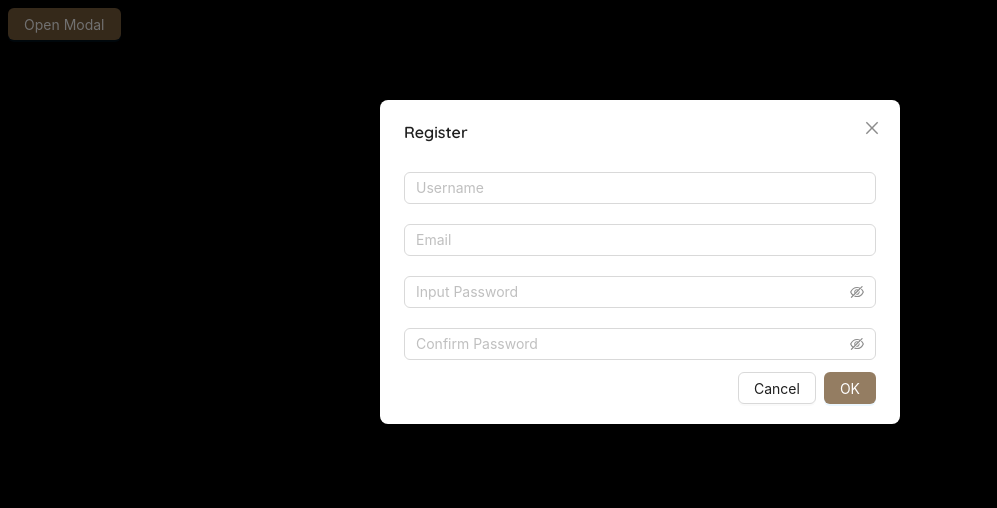
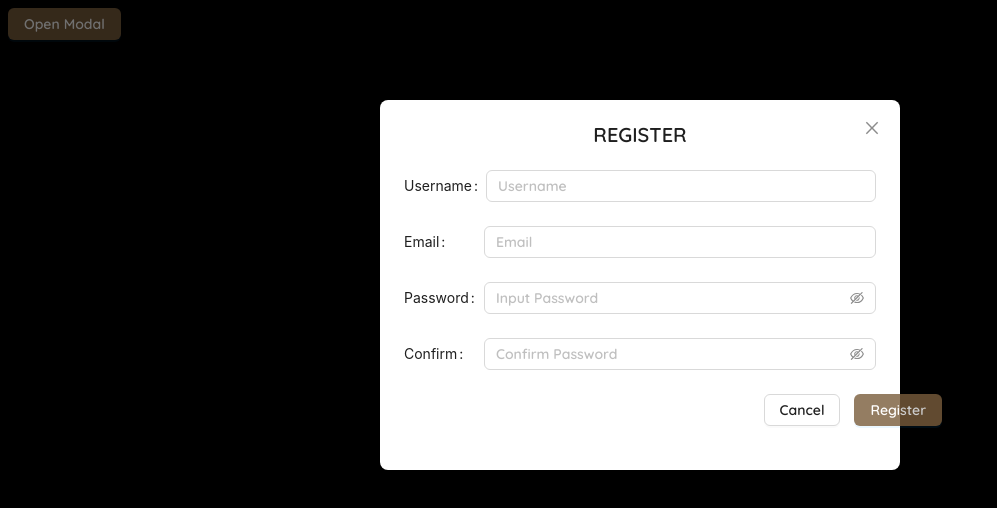
Before and after one commit to EvanZig/messengerApp, a React (Create React App) app in the folder client/: page / in a window 1280 px wide. Both pictures are taken after a click on the button "Open Modal". Shown: the top 508 px of the page, without its empty margins (0-997 px from the left). Built offline with nearby package versions, Linux system fonts and the light colour scheme.

Commit message:
added register modal labels and submit/cancel

```diff
--- a/client/src/forms/RegisterModal.tsx
+++ b/client/src/forms/RegisterModal.tsx
@@ -1,5 +1,5 @@
 import React, { useState } from 'react'
-import { Button, Modal, Input } from 'antd'
+import { Button, Modal, Input, Form } from 'antd'
 import { EyeInvisibleOutlined, EyeTwoTone } from '@ant-design/icons'
 
 import '../styles/formsStyling/registerModalStyles.scss'
@@ -11,48 +11,94 @@ const RegisterModal: React.FC = () => {
         setIsModalOpen(true)
     }
 
-    const handleOk = () => {
-        setIsModalOpen(false)
-    }
-
     const handleCancel = () => {
         setIsModalOpen(false)
     }
 
-    const [passwordVisible, setPasswordVisible] = useState(false)
     return (
         <>
             <Button type="primary" onClick={showModal}>
                 Open Modal
             </Button>
+            <Form
+                labelCol={{ flex: '80px' }}
+                labelAlign="left"
+                labelWrap
+                style={{ maxWidth: 600 }}
+            >
                 <Modal
-                title="Register"
+                    title="REGISTER"
                     open={isModalOpen}
-                onOk={handleOk}
                     onCancel={handleCancel}
                     className="registerModal"
+                    footer={null}
+                >
+                    <Form.Item
+                        label="Username"
+                        name="username"
+                        className="formItem"
                     >
                         <Input
                             placeholder="Username"
                             allowClear
                             className="formInput"
                         />
-                <Input placeholder="Email" allowClear className="formInput" />
+                    </Form.Item>
+                    <Form.Item label="Email" name="email" className="formItem">
+                        <Input
+                            placeholder="Email"
+                            allowClear
+                            className="formInput"
+                        />
+                    </Form.Item>
+                    <Form.Item
+                        label="Password"
+                        name="password"
+                        className="formItem"
+                    >
                         <Input.Password
                             placeholder="Input Password"
                             iconRender={(visible) =>
-                        visible ? <EyeTwoTone /> : <EyeInvisibleOutlined />
+                                visible ? (
+                                    <EyeTwoTone />
+                                ) : (
+                                    <EyeInvisibleOutlined />
+                                )
                             }
                             className="formInput"
                         />
+                    </Form.Item>
+                    <Form.Item
+                        label="Confirm"
+                        name="confirmPassword"
+                        className="formItem"
+                    >
                         <Input.Password
                             placeholder="Confirm Password"
                             iconRender={(visible) =>
-                        visible ? <EyeTwoTone /> : <EyeInvisibleOutlined />
+                                visible ? (
+                                    <EyeTwoTone />
+                                ) : (
+                                    <EyeInvisibleOutlined />
+                                )
                             }
                             className="formInput"
                         />
+                    </Form.Item>
+                    <div className="modalFooter">
+                        <Form.Item label=" " colon={false}>
+                            <Button type="default" onClick={handleCancel}>
+                                Cancel
+                            </Button>
+                        </Form.Item>
+                        <Form.Item label=" " colon={false}>
+                            <Button type="primary" htmlType="submit">
+                                Register
+                            </Button>
+                        </Form.Item>
+                    </div>
                 </Modal>
+            </Form>
         </>
     )
 }
--- a/client/src/styles/formsStyling/registerModalStyles.scss
+++ b/client/src/styles/formsStyling/registerModalStyles.scss
@@ -12,7 +12,6 @@ $brown: #7a5d3c;
 }
 
 .formInput {
-    margin-top: 20px;
     @include chat-input-styles;
 }
 
@@ -31,6 +30,11 @@ $brown: #7a5d3c;
     }
 }
 
+.ant-btn {
+    font-family: 'Quicksand', sans-serif;
+    font-size: 14px;
+}
+
 .ant-btn-default {
     &:hover,
     &:focus {
@@ -44,3 +48,22 @@ $brown: #7a5d3c;
     border-color: $brown;
     border: 1px solid $brown;
 }
+
+.formItem {
+    margin-top: 20px;
+}
+
+.ant-input {
+    font-family: 'Quicksand', sans-serif;
+}
+
+.ant-modal-title {
+    font-weight: bold !important;
+    font-size: 20px !important;
+    text-align: center;
+}
+
+.modalFooter {
+    display: flex;
+    justify-content: flex-end;
+}
```
Lines whose indentation alone changed are shown as unchanged.
